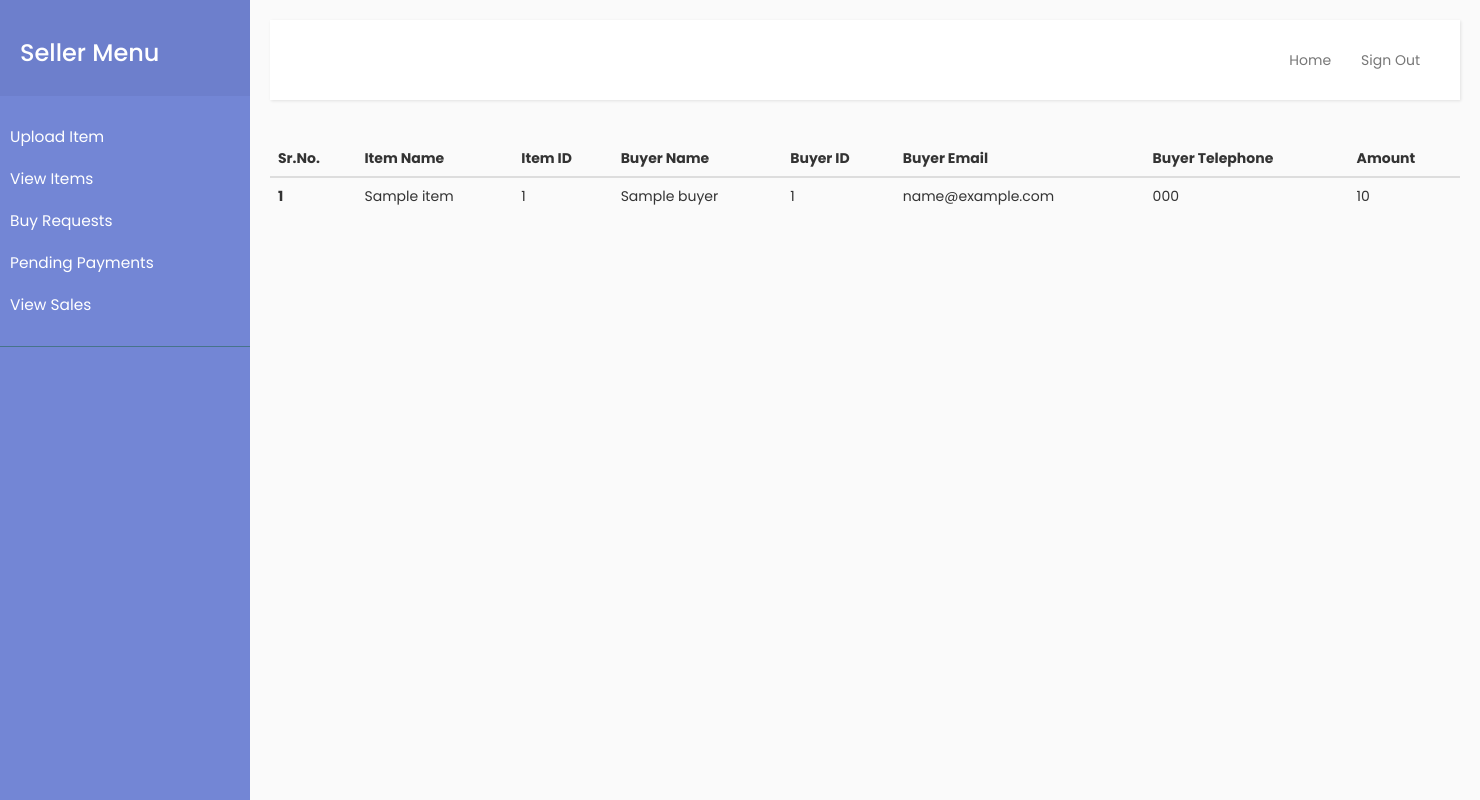
After one commit to anandparikh4/OSP, a Flask app: template app/templates/seller/payments.html in a window 1480 px wide. The commit adds this page. Run offline with Flask 2, Linux system fonts and the light colour scheme; the template is opened without the code that fills it: most values are stand-ins (such as "Sample title", 1, 10 or a date in 2020); some libraries are stand-ins or nearby versions.

Commit message:
Initial commit

```diff
--- a/app/templates/seller/base.html
+++ b/app/templates/seller/base.html
@@ -36,8 +36,12 @@
                         <a href="/seller/buy_requests">Buy Requests</a>
                     </li>
                     <li>
+                        <a href="/seller/payments">Pending Payments</a>
+                    </li>
+                    <li>
                         <a href="/seller/sales">View Sales</a>
                     </li>
+
                 </ul>
 
             </nav>
--- a/app/templates/seller/buy_requests.html
+++ b/app/templates/seller/buy_requests.html
@@ -19,7 +19,7 @@
 
     {% for request in orders %}
         <tbody>
-        {% if request.request_status == "PENDING" %}
+        {% if request.request_status == "Pending" %}
         <tr>
             <th scope="row">{{ loop.index }}</th>
             <td>{{request.item.name}}</td>
--- /dev/null
+++ b/app/templates/seller/payments.html
@@ -0,0 +1,39 @@
+{% extends "seller/base.html" %}
+
+{% block title %}Pending Payments{% endblock title %}
+
+{% block main %}
+<table class="table">
+    <thead>
+        <tr>
+            <th scope="col">Sr.No.</th>
+            <th scope="col">Item Name</th>
+            <th scope="col">Item ID</th>
+            <th scope="col">Buyer Name</th>
+            <th scope="col">Buyer ID</th>
+            <th scope="col">Buyer Email</th>
+            <th scope="col">Buyer Telephone</th>
+            <th scope="col">Amount</th>
+        </tr>
+    </thead>
+
+    {% for request in orders %}
+        <tbody>
+        {% if request.request_status == "Accepted" %}
+        <tr>
+            <th scope="row">{{ loop.index }}</th>
+            <td>{{request.item.name}}</td>
+            <td>{{request.item.uid}}</td>
+            <td>{{request.buyer.name}}</td>
+            <td>{{request.buyer.uid}}</td>
+            <td>{{request.buyer.email}}</td>
+            <td>{{request.buyer.telephone}}</td>
+            <td>{{request.offer_price}}</td>
+
+        </tr>
+        {% endif %}
+        </tbody>
+    {% endfor %}
+</table>
+
+{% endblock main %}
--- a/app/views.py
+++ b/app/views.py
@@ -313,7 +313,7 @@ def buy_requests():
     req = request.form
     if request.method == "POST":
         update_order = Order.objects(uid = req["uid"]).first()
-        success,msg = update_order.negotiate(req["offer"])
+        success,msg = update_order.negotiate(int(req["offer"]))
         if success == False:
             flash(msg,"error")
 
@@ -339,6 +339,12 @@ def reject_offer():
         current_user.update_order_status(req["uid"] , "REJECTED")
 
     return redirect("/seller/buy_requests")
+
+@app.route("/seller/payments" , methods = ["GET"])
+@is_seller
+@login_required
+def pending_payments():
+    return render_template("/seller/payments.html" , orders = Order.objects(seller = current_user))
 
 @app.route("/seller/items" , methods = ["GET" ,"POST"])
 @is_seller
--- a/osp/classes/user.py
+++ b/osp/classes/user.py
@@ -231,7 +231,7 @@ class Seller(User):
                 '''
                 send_email("Approval of your purchase request", mail_txt,order.buyer.email)
 
-                order.request_status = "ACCEPTED"
+                order.request_status = "Accepted"
                 return True, "Request accepted"
 
             elif status == "REJECTED":
```
